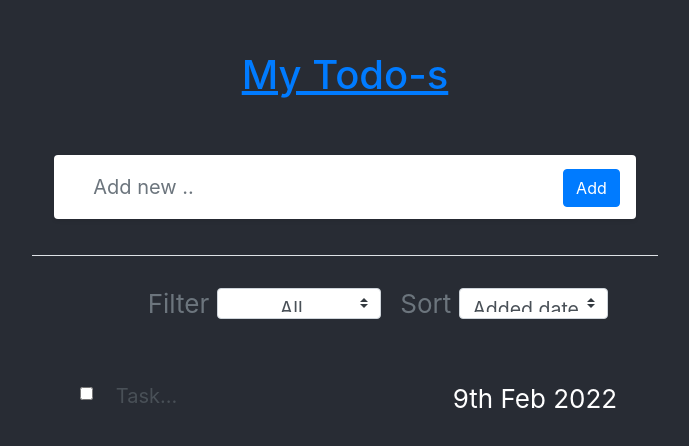
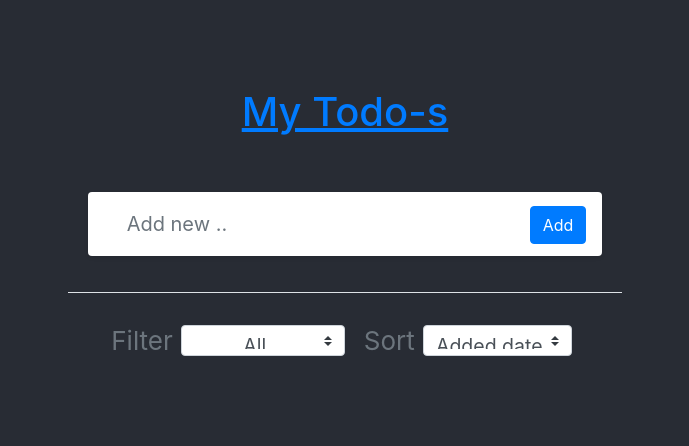
Before and after one commit to matt-tylek/TODO-List-Website, a React (Create React App) app in the folder client/: page / in a window 1280 px wide. Shown: the part 162-608 px from the top of the page, without its empty margins (295-984 px from the left). Built offline with nearby package versions, Linux system fonts and the light colour scheme.

Commit message:
Made modal add tasks to the list

```diff
--- a/client/src/Components/Task.js
+++ b/client/src/Components/Task.js
@@ -8,7 +8,7 @@ class Task extends React.Component {
 	render() {
 		return (
 			<li>
-				<input type="checkbox" checked={this.props.checked}></input>
+				<input type="checkbox" checked={this.props.checked} onChange={e => this.props.setChecked(e.target.checked)}></input>
 				<span>{this.props.name}</span>
 			</li>
 		)
--- a/client/src/Components/TaskList.js
+++ b/client/src/Components/TaskList.js
@@ -2,8 +2,14 @@ import React from "react";
 import Task from "./Task";
 
 function TaskList(props) {
+	function setChecked(task, value) {
+		var newTasks = [...props.tasks]
+		newTasks[props.tasks.indexOf(task)].checked = value
+		props.setTasks(newTasks)
+		console.log(value)
+	}
 	const tasksView = props.tasks.map((task) =>
-		<Task name={task.name} checked={task.checked}></Task>
+		<Task key={task} name={task.name} checked={task.checked} setChecked={v => setChecked(task, v)}></Task>
 	)
 
 	return (
--- a/client/src/Components/Template.js
+++ b/client/src/Components/Template.js
@@ -3,9 +3,12 @@ import { useState } from 'react';
 import "./Template.css";
 import Modal from './Modal';
 import Backdrop from './Backdrop';
+import TaskList from './TaskList';
 
 function Template(props) {
     const [ modalIsOpen, setModalIsOpen ] = useState(false);
+    const [tasks, setTasks] = useState([]);
+    const [newName, setNewName] = useState("");
 
     function addHandler() {
         console.log('Clicked!');
@@ -15,6 +18,21 @@ function Template(props) {
 
     function closeModalHandler() {
         setModalIsOpen(false);
+    }
+
+    //Adds a task and closes the modal
+    function confirmModalHandler() {
+       var newTask = {}
+       newTask.name = newName
+       newTask.checked = false
+       addTask(newTask)
+       closeModalHandler()
+    }
+
+    //A helper funciton to add a single task since the process is not intuitive
+    function addTask(task) {
+        //have to add in a certain way so the state works correctly
+        setTasks(tasks.concat(task))
     }
 
     return (
@@ -32,7 +50,7 @@ function Template(props) {
                 <div className="col col-11 mx-auto">
                     <div className="row bg-white rounded shadow-sm p-2 add-todo-wrapper align-items-center justify-content-center">
                         <div className="col">
-                            <input className="form-control form-control-lg border-0 add-todo-input bg-transparent rounded" type="text" placeholder="Add new .."></input>
+                            <input value={newName} onChange={e => setNewName(e.target.value)} className="form-control form-control-lg border-0 add-todo-input bg-transparent rounded" type="text" placeholder="Add new .."></input>
                         </div>
                         <div className="col-auto m-0 px-2 d-flex align-items-center">
                             <label className="text-secondary my-2 p-0 px-1 view-opt-label due-date-label d-none">Due date not set</label>
@@ -43,7 +61,7 @@ function Template(props) {
                             <div className='actions'>
                                 <button className="btn btn-primary" onClick={addHandler}>Add</button>
                             </div>
-                            {modalIsOpen &&  <Modal onCancel={closeModalHandler} onConfirm={closeModalHandler} />}
+                            {modalIsOpen &&  <Modal onCancel={closeModalHandler} onConfirm={confirmModalHandler} />}
                             {modalIsOpen && <Backdrop onCancel={closeModalHandler}/>}
                         </div>
                     </div>
@@ -74,36 +92,7 @@ function Template(props) {
 
             <div className="row mx-1 px-5 pb-3 w-80">
                 <div className="col mx-auto">
-                    <div className="row px-3 align-items-center todo-item rounded">
-                        <div className="col-auto m-1 p-0 d-flex align-items-center">
-                            <h2 className="m-0 p-0">
-                            <div className="form-check">
-                                <input className="form-check-input" type="checkbox" value="" id="flexCheckDefault"></input>
-                                <label className="form-check-label" for="flexCheckDefault">
-                                    <input type="text" className="form-control form-control-lg border-0 edit-todo-input bg-transparent rounded px-3" readonly value="Task..." title="Task..." />
-                                    <input type="text" className="form-control form-control-lg border-0 edit-todo-input rounded px-3 d-none" value="Task..." />
-                                </label>
-                            </div>
-                            </h2>
-                        </div>
-                        <div className="col-auto m-1 p-0 px-3 d-none">
-                        </div>
-                        <div className="col-auto m-1 p-0 todo-actions">
-                            <div className="row d-flex align-items-center justify-content-end">
-                                <h5 className="m-0 p-0 px-2">
-                                    <i className="fa fa-pencil text-info btn m-0 p-0" data-toggle="tooltip" data-placement="bottom" title="Edit todo"></i>
-                                </h5>
-                                <h5 className="m-0 p-0 px-2">
-                                    <i className="fa fa-trash-o text-danger btn m-0 p-0" data-toggle="tooltip" data-placement="bottom" title="Delete todo"></i>
-                                </h5>
-                            </div>
-                            <div className="row todo-created-info">
-                                <div className="col-auto d-flex align-items-center pr-2">
-                                    <label className="date-label my-2 text-white-50" class="test">9th Feb 2022</label>
-                                </div>
-                            </div>
-                        </div>
-                    </div>
+                    <TaskList tasks={tasks} setTasks={setTasks}></TaskList>
                 </div>
             </div>
         </div>
```
Also changed, not shown: 1 other file (tests, documents, lock files or other folders).
